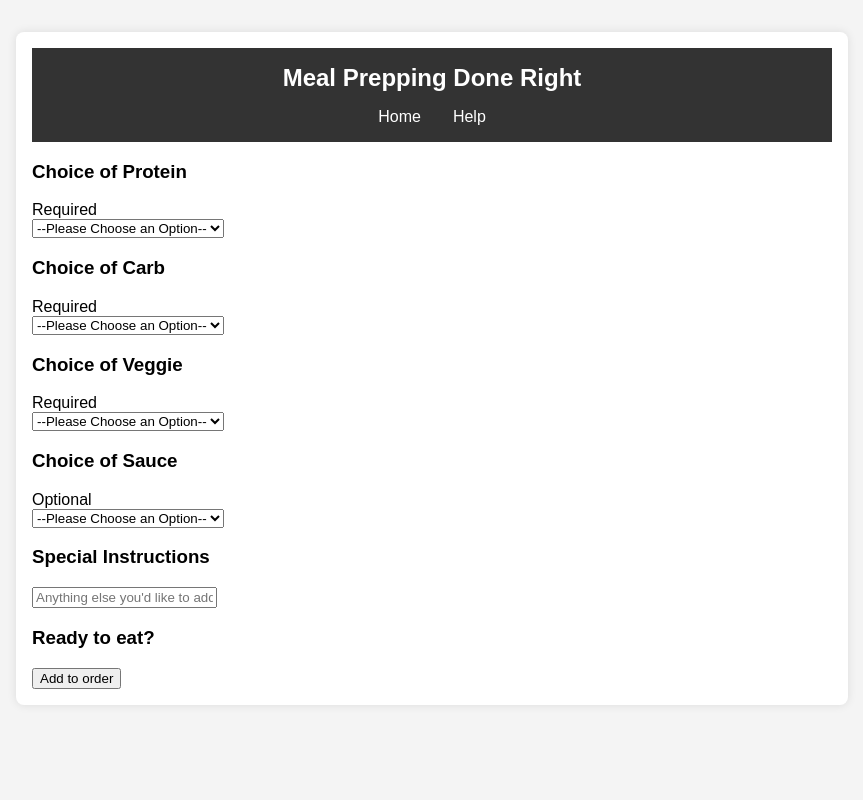
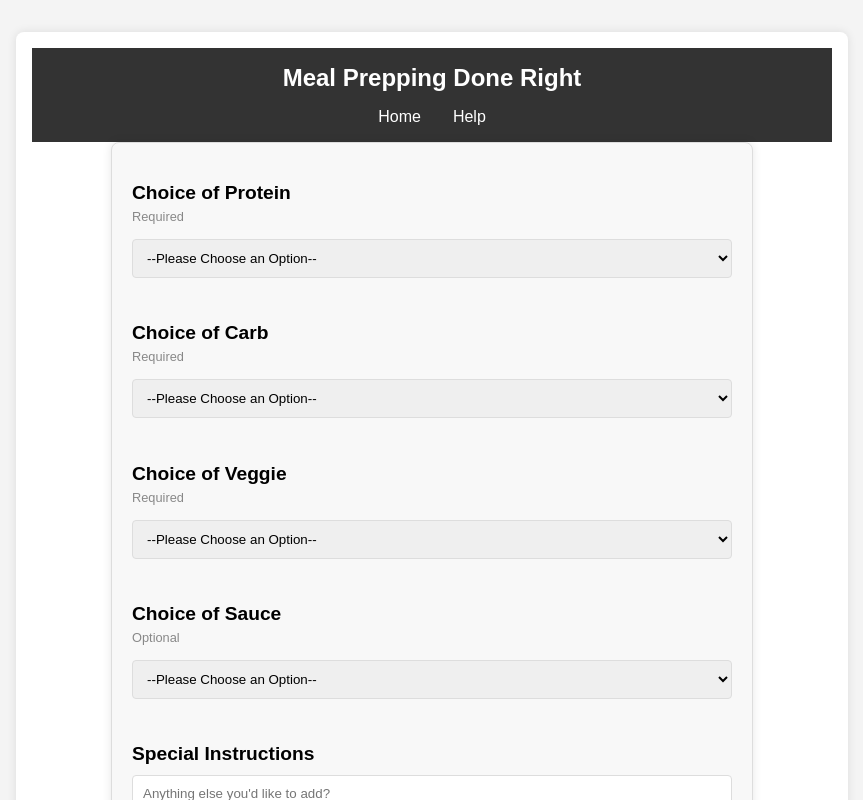
Before and after one commit to ClickAimbot/meal_prep, a React (Create React App) app: page /bulkprep in a window 1280 px wide. Shown: the top 800 px of the page, without its empty margins (208-1071 px from the left). Built offline with nearby package versions, Linux system fonts and the light colour scheme.

Commit message:
wip but form components wont render anymore

```diff
--- a/src/App.js
+++ b/src/App.js
@@ -11,14 +11,10 @@ import Home from "./Components/Homepage";
 
 
 const initialFormValues = {
-  username: "",
-  size: "",
+  protein: "",
+  carb: "",
+  veggie: "",
   sauce: "",
-  topping1: false,
-  topping2: false,
-  topping3: false,
-  topping4: false,
-  topping5: false,
   special: ""
 }
 const initialFormErrors = {
--- a/src/Components/Homepage.js
+++ b/src/Components/Homepage.js
@@ -1,4 +1,3 @@
-// HomeComponent.js
 import { useNavigate } from 'react-router-dom';
 import './homepage.css';
 
@@ -20,17 +19,23 @@ export default function Home () {
       <div className='meal-box'>
         <div className='meal-description'>
           <h3>Lean Meals</h3>
-          <p>Description of Lean Meals criteria goes here.</p>
+          <p>Lean Meals consist of the following:</p>
+          <p>4oz of Protein</p>
+          <p>Half Cup Carbs</p>
+          <p>Half Cup Veggies</p>
         </div>
-        <button onClick={routeToLeanPrep}>Lean Meals</button>
+        <button onClick={routeToLeanPrep}>$9.99</button>
       </div>
 
       <div className='meal-box'>
         <div className='meal-description'>
           <h3>Bulk Meals</h3>
-          <p>Description of Bulk Meals criteria goes here.</p>
+          <p>Bulk Meals consist of the following:</p>
+          <p>6oz of Protein</p>
+          <p>1 Cup Carbs</p>
+          <p>1 Cup Veggies</p>
         </div>
-        <button onClick={routeToBulkPrep}>Bulk Meals</button>
+        <button onClick={routeToBulkPrep}>$12.99</button>
       </div>
     </div>
   );
--- a/src/Components/form.css
+++ b/src/Components/form.css
@@ -1,3 +1,63 @@
-#container-special {
-    color: blue;
-}
+/* form.css */
+
+.container {
+    max-width: 600px;
+    margin: 0 auto;
+    padding: 20px;
+    background-color: #f8f8f8;
+    border: 1px solid #ddd;
+    border-radius: 8px;
+    box-shadow: 0 0 10px rgba(0, 0, 0, 0.1);
+  }
+
+  form {
+    display: flex;
+    flex-direction: column;
+  }
+
+  label {
+    margin-bottom: 15px;
+  }
+
+  h3 {
+    font-size: 1.2rem;
+    margin-bottom: 5px;
+  }
+
+  p {
+    font-size: 0.8rem;
+    color: #888;
+    margin-bottom: 10px;
+  }
+
+  select,
+  input {
+    width: 100%;
+    padding: 10px;
+    margin-top: 5px;
+    margin-bottom: 10px;
+    border: 1px solid #ddd;
+    border-radius: 4px;
+    box-sizing: border-box;
+  }
+
+  #container-special {
+    resize: vertical;
+  }
+
+  footer {
+    margin-top: 20px;
+  }
+
+  #order-button {
+    padding: 10px 20px;
+    background-color: #4caf50;
+    color: white;
+    border: none;
+    border-radius: 8px;
+    cursor: pointer;
+  }
+
+  #order-button:hover {
+    background-color: #45a049;
+  }
```
Also changed, not shown: src/Backend/server.js (added).
